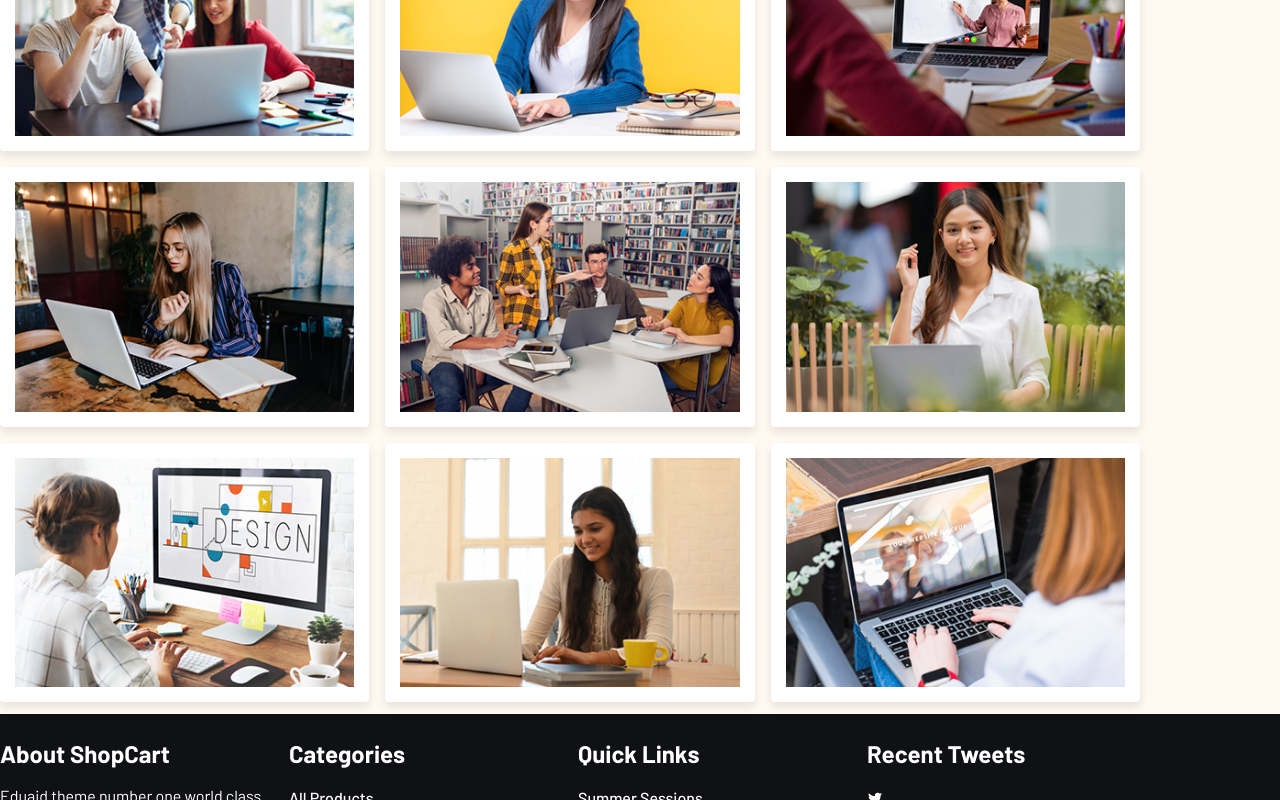
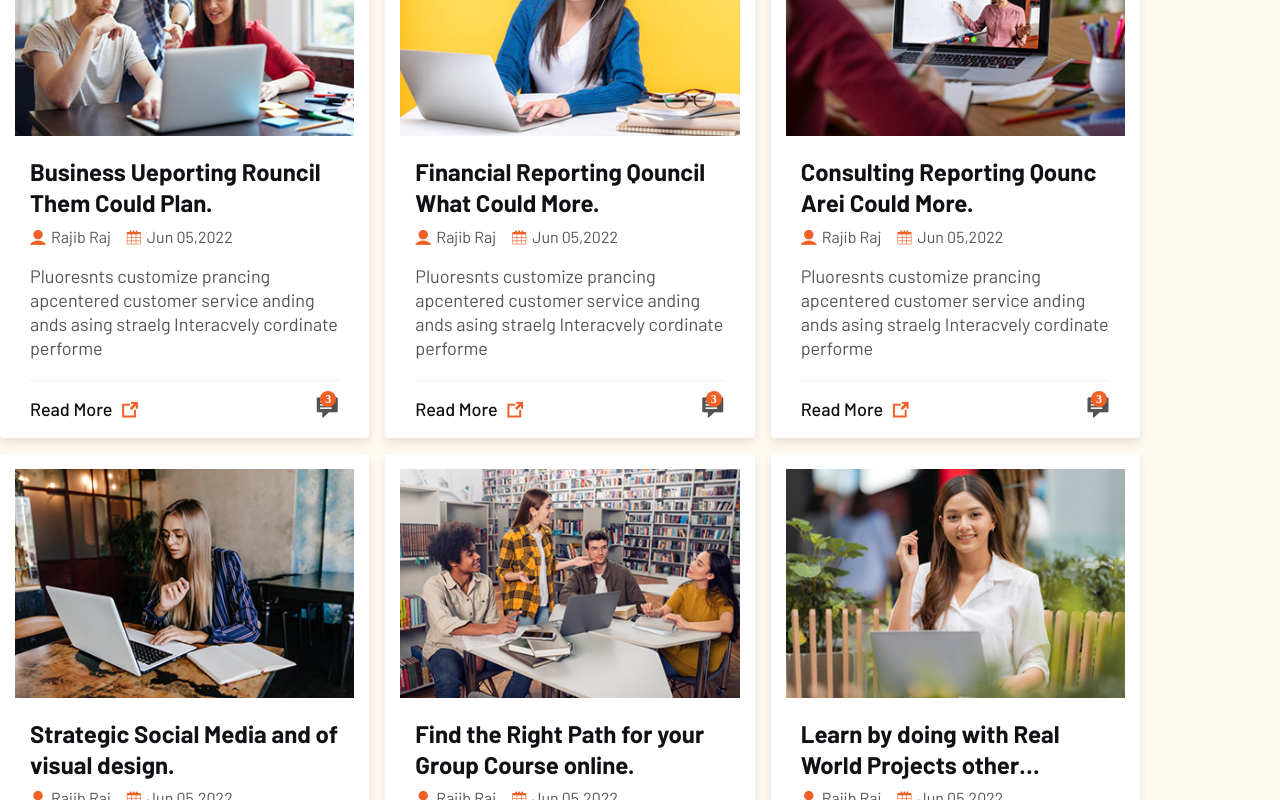
Before and after one commit to iwai-0310/Ecom-React, a React (Vite) app: page /blog in a window 1280 px wide. Shown: the part 580-1380 px from the top of the page. Built offline with nearby package versions, Linux system fonts and the light colour scheme.

Commit message:
Adds reminaing elements to blog card and creats and adds blogview to main

```diff
--- a/src/main.jsx
+++ b/src/main.jsx
@@ -15,6 +15,7 @@ import Blog from "./pages/Blog.jsx";
 import Shop from "./shopComponent/shop.jsx";
 import SingleProductView from "./shopComponent/SIngleProductView.jsx";
 import CartPage from "./shopComponent/CartPage.jsx";
+import BlogView from "./shopComponent/BlogView.jsx";
 
 const router = createBrowserRouter([
   {
@@ -25,6 +26,7 @@ const router = createBrowserRouter([
       { path: "/blog", element: <Blog /> },
       { path: "/shop", element: <Shop /> },
       { path: "/shop/:id", element: <SingleProductView /> },
+      { path: "/blog/:id", element: <BlogView /> },
       { path: "cart-page", element: <CartPage /> },
     ],
   },
--- a/src/pages/Blog.jsx
+++ b/src/pages/Blog.jsx
@@ -19,6 +19,44 @@ const Blog = () => {
                           <img src={data.imgUrl} alt="" />
                         </Link>
                       </div>
+                      {/* post-content starts */}
+                      <div className="post-content">
+                        <Link to={`/blog/${data.id}`}>
+                          <h4>{data.title}</h4>
+                        </Link>
+                        <div className="meta-post">
+                          <ul className="lab-ul">
+                            {data.metaList.map((val, i) => (
+                              <li key={i}>
+                                <i className={val.iconName}></i>
+                                {val.text}
+                              </li>
+                            ))}
+                          </ul>
+                        </div>
+                        <p>{data.desc}</p>
+                      </div>
+                      {/* post-content ends */}
+                      {/* post footer starts */}
+                      <div className="post-footer">
+                        <div className="pf-left">
+                          <Link
+                            to={`/blog/${data.id}`}
+                            className="lab-btn-text"
+                          >
+                            {data.btnText}{" "}
+                            <i className="icofont-external-link"></i>
+                          </Link>
+                        </div>
+                        <div className="pf-right">
+                          <i className="icofont-comment">
+                            <span className="comment-count">
+                              {data.commentCount}
+                            </span>
+                          </i>
+                        </div>
+                      </div>
+                      {/* post footer ends */}
                     </div>
                   </div>
                 </div>
--- /dev/null
+++ b/src/shopComponent/BlogView.jsx
@@ -0,0 +1,7 @@
+import React from "react";
+
+const BlogView = () => {
+  return <div>BlogView</div>;
+};
+
+export default BlogView;
```
